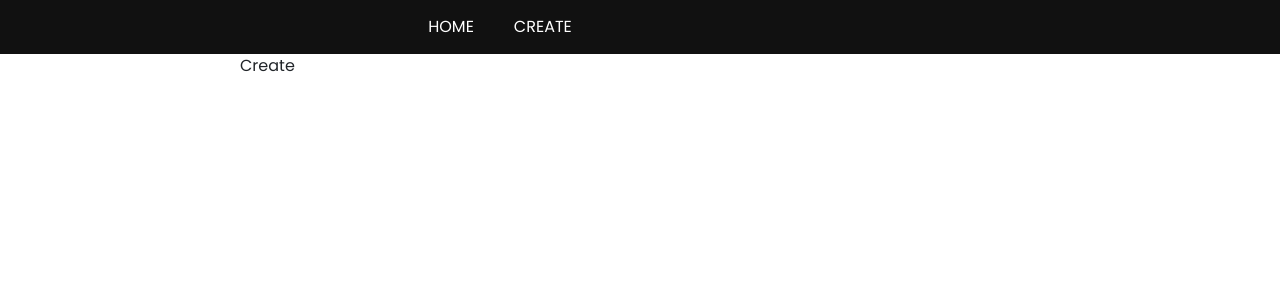
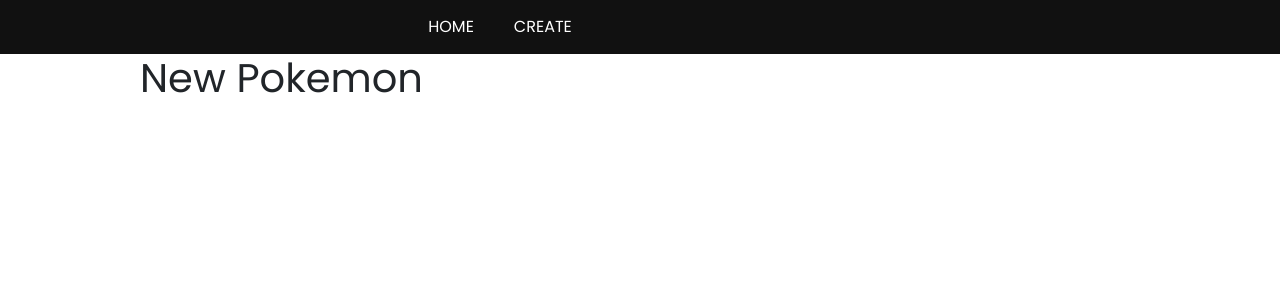
Before and after one commit to satellasoft/react-pokemon-api, a React (Create React App) app: page /create in a window 1280 px wide. Shown: the top 300 px of the page. Built offline with nearby package versions, Linux system fonts and the light colour scheme.

Commit message:
feat: add create form

```diff
--- a/src/components/Pokemon/CreatePokemon.tsx
+++ b/src/components/Pokemon/CreatePokemon.tsx
@@ -1,12 +1,28 @@
-import React from "react"
+import React, { useState } from "react"
 import { Header } from "../layout/Header/Header"
 
+import { Alert } from "../../util/Alert"
+
 export const CreatePokemon = () => {
+
+    const [alert, setAlert] = useState(Alert('Preencha corretamente todos os campos', 'info'))
+
+    const [name, setName] = useState('')
+    const [type, setType] = useState('')
+    const [color, setColor] = useState('')
+    const [image_url, setImageUrl] = useState('')
+    const [level, setLevel] = useState('')
+    const [description, setDescription] = useState('')
+
     return (
         <>
             <Header />
             <div className="center-div">
-                Create
+                <h1>New Pokemon</h1>
+
+                <form id="frm-create">
+
+                </form>
             </div>
         </>
     )
--- a/src/shared/styles/global.css
+++ b/src/shared/styles/global.css
@@ -11,7 +11,7 @@
 }
 
 .center-div{
-    max-width: 800px;
+    max-width: 1000px;
     width: 100%;
     margin: 0 auto;
 }
--- /dev/null
+++ b/src/util/Alert.tsx
@@ -0,0 +1,5 @@
+export const Alert = (message: string, type: string) => {
+    return (
+        <div className={`alert ${type}`}>{message}</div>
+    )
+}
```
